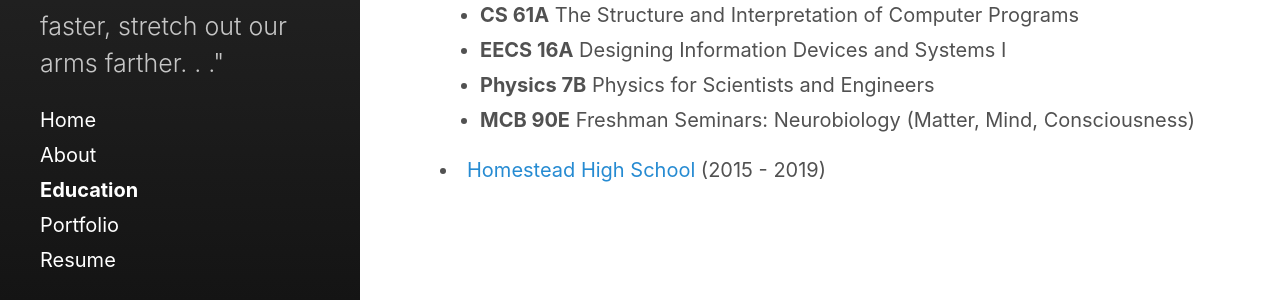
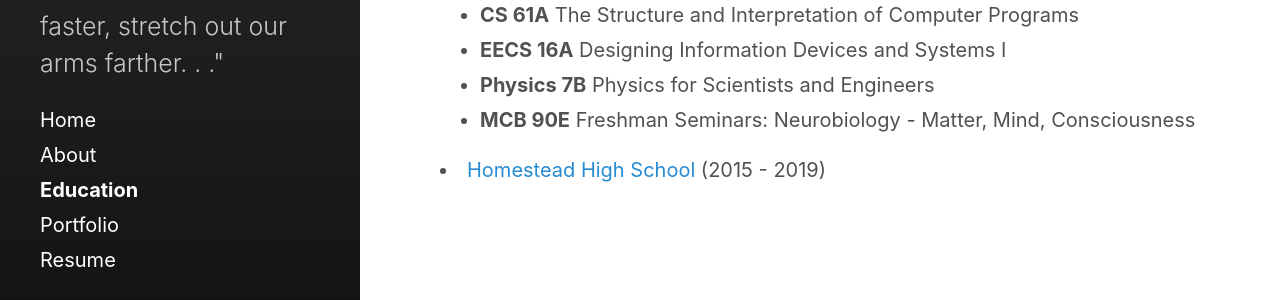
Before and after one commit to gfeng2001/gfeng2001.github.io, a Jekyll site: the page built from education.md, in a window 1280 px wide. Shown: the part 450-750 px from the top of the page. Built offline with Jekyll 4.4.1, drawn with Linux system fonts in a browser that asks for light colours.

```diff
--- a/education.md
+++ b/education.md
@@ -27,7 +27,7 @@ order: 2
   <li><b>CS 61A</B> The Structure and Interpretation of Computer Programs</li>
   <li><b>EECS 16A</b> Designing Information Devices and Systems I</li>
   <li><b>Physics 7B</b> Physics for Scientists and Engineers</li>
-  <li><b>MCB 90E</b> Freshman Seminars: Neurobiology (Matter, Mind, Consciousness)</li>
+  <li><b>MCB 90E</b> Freshman Seminars: Neurobiology - Matter, Mind, Consciousness</li>
 </ul></div>
 
 </li>
```
